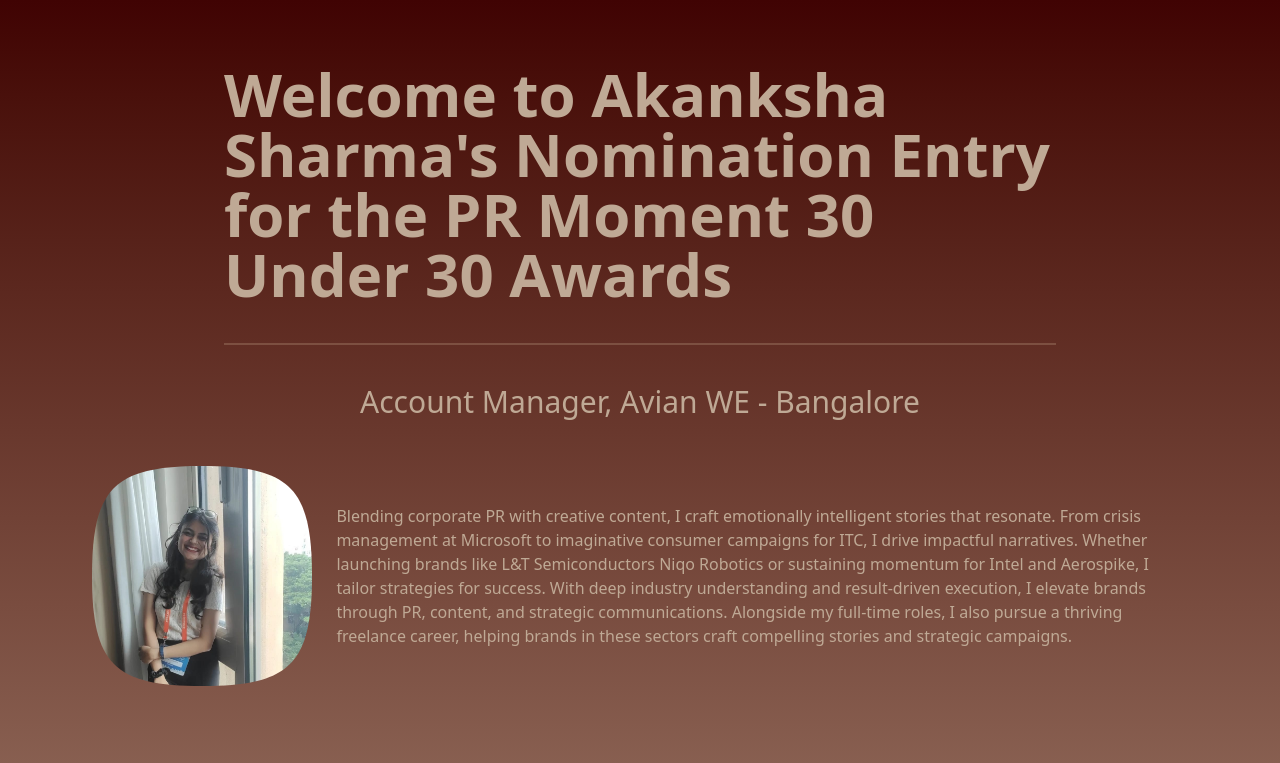
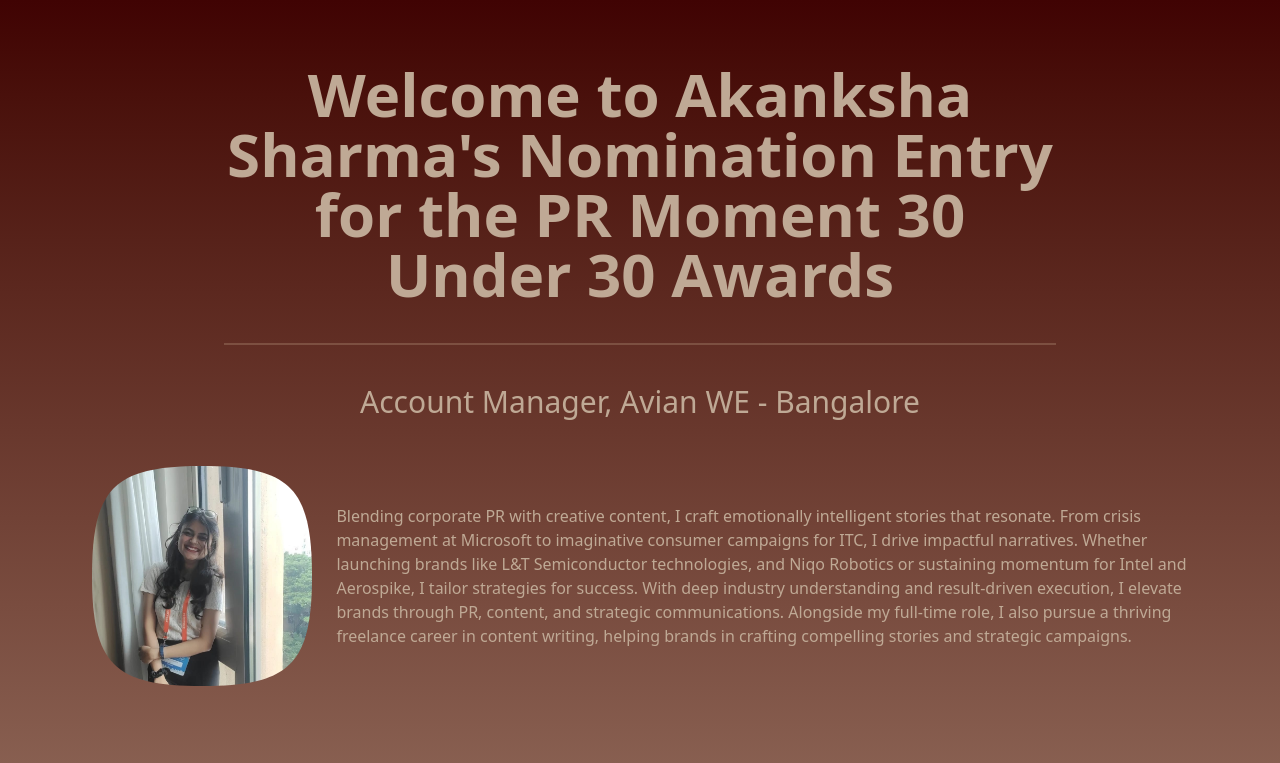
Before and after one commit to Kushagra2569/anshSite, a SvelteKit app: page / in a window 1280 px wide. Shown: the top 763 px of the page. Built offline with nearby package versions, Linux system fonts and the light colour scheme.

Commit message:
modified some content and page behaviour

```diff
--- a/src/routes/+page.svelte
+++ b/src/routes/+page.svelte
@@ -14,7 +14,7 @@
     <section class="w-full pt-16 px-4">
         <div class="container mx-auto">
             <div class="w-full md:w-5/6 lg:w-4/6 mx-auto">
-                <h1 class="text-3xl sm:text-4xl md:text-5xl lg:text-6xl font-bold text-secondary leading-tight">
+                <h1 class="text-3xl sm:text-4xl md:text-5xl lg:text-6xl font-bold text-secondary leading-tight text-center">
                     {titleText}
                 </h1>
             </div>
@@ -36,8 +36,8 @@
                     </div>
                     <div class="flex-1 max-w-full lg:max-w-[65%] xl:max-w-[70%]">
                         <p class="text-center lg:text-left text-sm sm:text-base lg:text-sm xl:text-base text-secondary leading-relaxed">
-                            Blending corporate PR with creative content, I craft emotionally intelligent stories that resonate. From crisis management at Microsoft to imaginative consumer campaigns for ITC, I drive impactful narratives. Whether launching brands like L&T Semiconductors Niqo Robotics or sustaining momentum for Intel and Aerospike, I tailor strategies for success. With deep industry understanding and result-driven execution, I elevate brands through PR, content, and strategic communications.
-                            Alongside my full-time roles, I also pursue a thriving freelance career, helping brands in these sectors craft compelling stories and strategic campaigns.
+                            Blending corporate PR with creative content, I craft emotionally intelligent stories that resonate. From crisis management at Microsoft to imaginative consumer campaigns for ITC, I drive impactful narratives. Whether launching brands like L&T Semiconductor technologies, and Niqo Robotics or sustaining momentum for Intel and Aerospike, I tailor strategies for success. With deep industry understanding and result-driven execution, I elevate brands through PR, content, and strategic communications.
+                            Alongside my full-time role, I also pursue a thriving freelance career in content writing, helping brands in crafting compelling stories and strategic campaigns.
                         </p>
                     </div>
                 </div>
--- a/src/routes/entries/case-studies/+page.svelte
+++ b/src/routes/entries/case-studies/+page.svelte
@@ -27,19 +27,13 @@
         expandedCard = expandedCard === index ? null : index;
 
         if (expandedCard !== null) {
-            setTimeout(() => {
-                event.target.closest('.card').scrollIntoView({
-                    behavior: 'smooth',
-                    block: 'center'
-                });
-            }, 100);
         } else if (wasExpanded) {
             setTimeout(() => {
                 window.scrollTo({
                     top: 0,
                     behavior: 'smooth'
                 });
-            }, 100);
+            }, 200);
         }
     }
 </script>
@@ -61,7 +55,7 @@
                       <!-- Aerospike Case Study -->
                     {#if expandedCard === null || expandedCard === 0}
                 <Card
-                    sizeClass={expandedCard === 0 ? 'md:col-span-2' : 'min-h-[18rem] md:min-h-[16rem] '}
+                    sizeClass={expandedCard === 0 ? 'md:col-span-2' : 'hover:scale-105 min-h-[18rem] md:min-h-[16rem] '}
                     clickable={true}
                     onClick={(e) => toggleCard(0, e)}
                 >
@@ -164,7 +158,7 @@
                                         <ul class="list-decimal list-inside mb-6">
                                             <li><b>Awards</b></li>
                                             <h3 class="text-accent mb-3 ml-6">Fulcrum 2023 – Bronze in Best Use of Media </h3>
-                                            <img src={award} alt={award} class="w-3/5 h-2/5 rounded-md mb-6 ml-6">
+                                            <img src={award} alt={award} class="w-2/5 h-2/6 rounded-md mb-6 ml-6">
                                             <li class=""><b>Media Feedback</b></li>
                                         </ul>
                                         <ul class="list-none list-inside ml-6 mt-2">
```
